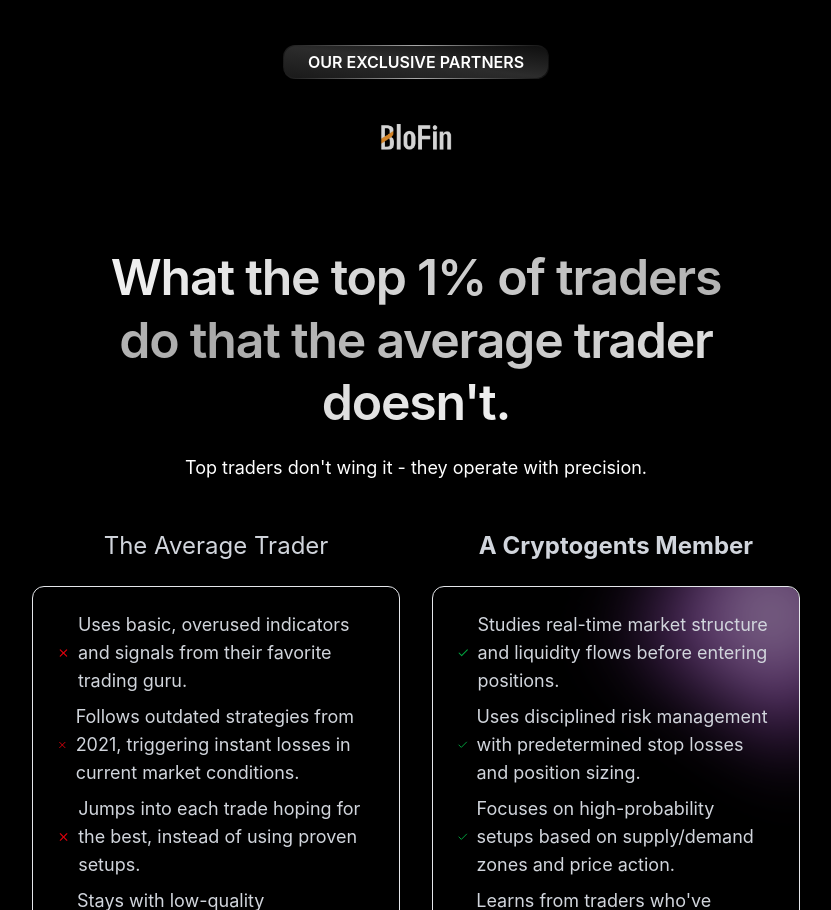
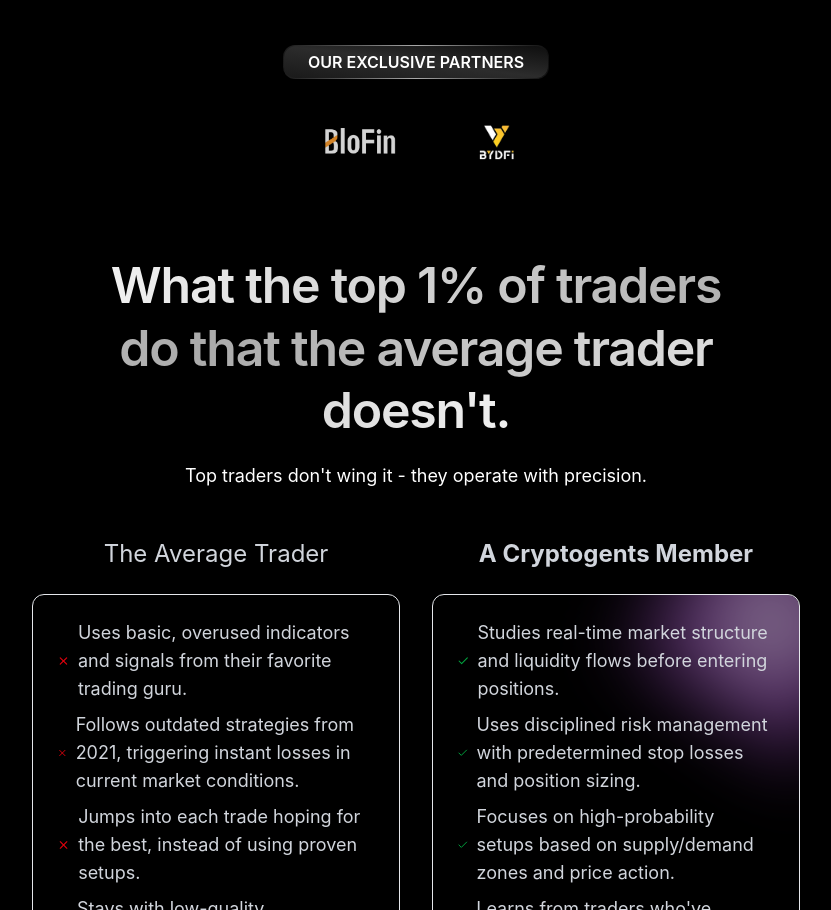
Before and after one commit to daretimileyin/cryptogents_website, a React (Vite) app: page / in a window 1280 px wide. Shown: the part 1390-2300 px from the top of the page, without its empty margins (224-1055 px from the left). Built offline with nearby package versions, Linux system fonts and the light colour scheme.

Commit message:
updating cryptogents website

```diff
--- a/src/pages/index.tsx
+++ b/src/pages/index.tsx
@@ -30,7 +30,7 @@
 import Result8 from "../assets/result8.jpg";
 import Result9 from "../assets/result9.jpg";
 import Result10 from "../assets/result10.jpg";
-import Kucoin from "../assets/Kucoin.png";
+import BydefiLogo from "../assets/bydefi.png";
 
 
 
@@ -363,13 +363,17 @@
                 className="h-8 sm:h-10 md:h-12 lg:h-14 w-auto object-contain max-w-[120px]"
               />
             </a>
-            {/* <a href="#" target="_blank" className="flex items-center">
+            <a
+              href="https://partner.bydfi.com/register?vipCode=CryptoGentsRF"
+              target="_blank"
+              className="flex items-center"
+            >
               <img
-                src={Kucoin}
-                alt="Kucoin"
-                className="h-6 sm:h-10 md:h-10 lg:h-12 w-auto object-contain max-w-[120px]"
+                src={BydefiLogo}
+                alt="Bydefi"
+                className="h-10 sm:h-12 md:h-14 lg:h-16 w-auto object-contain max-w-[160px]"
               />
-            </a> */}
+            </a>
           </div>
         </div>
 
```
Also changed, not shown: src/assets/bydefi.png (added).
